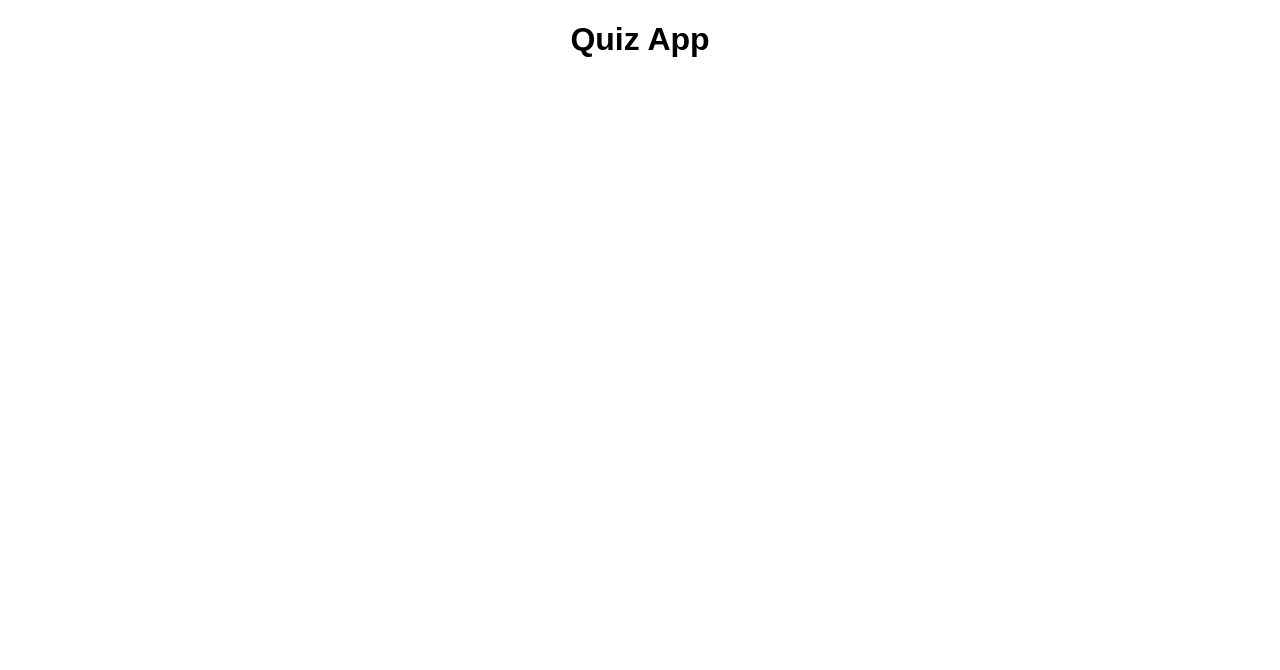
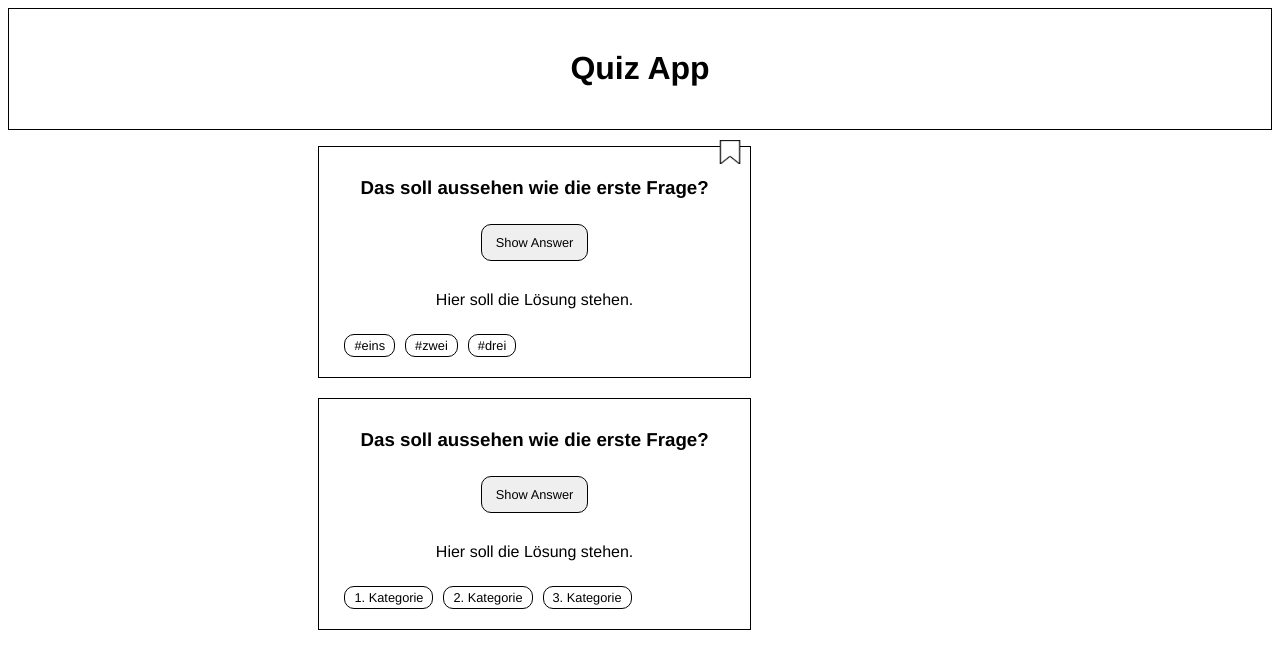
Before and after one commit to codebypaulina/paulinaczeschla-quiz-app, a plain HTML site: page index.html in a window 1280 px wide. Drawn offline with Linux system fonts and the light colour scheme.

Commit message:
updated title and card-section incl. bookmark

```diff
--- a/components/button.css
+++ b/components/button.css
@@ -0,0 +1,6 @@
+.button--show-answer {
+  border: solid 1px;
+  border-radius: 10px;
+  padding: 10px 14px;
+  font-size: 0.8rem;
+}
--- a/components/card.css
+++ b/components/card.css
@@ -0,0 +1,65 @@
+.question-container {
+  display: flex;
+  flex-direction: column;
+  align-items: center;
+  width: 80%;
+}
+
+.cards {
+  list-style-type: none;
+  padding: 0;
+}
+
+.card {
+  list-style-type: none;
+  border: solid 1px;
+  padding: 20px;
+  margin-bottom: 20px;
+  position: relative;
+  text-align: center;
+  max-width: 600px;
+  width: 100%;
+}
+
+.card .bookmark {
+  background: none;
+  border: none;
+  position: absolute;
+  top: -8px;
+  right: -1px;
+  cursor: pointer;
+}
+
+.card .bookmark img {
+  width: 30px;
+  height: 24px;
+  margin: 0;
+  padding: 0;
+}
+
+.card-question {
+  padding: 0;
+  margin-top: 10px;
+  margin-bottom: 25px;
+}
+
+.card-answer {
+  margin-top: 30px;
+  margin-bottom: 25px;
+}
+
+.categories {
+  list-style-type: none;
+  display: flex;
+  justify-content: left;
+  padding: 0;
+  margin: 0;
+}
+
+.categories li {
+  margin: 0 5px;
+  border: solid 1px;
+  border-radius: 10px;
+  padding: 3px 9px;
+  font-size: 0.8rem;
+}
--- a/components/header.css
+++ b/components/header.css
@@ -0,0 +1,5 @@
+header {
+  text-align: center;
+  border: 1px solid;
+  padding: 20px;
+}
--- a/global.css
+++ b/global.css
@@ -0,0 +1,8 @@
+* {
+  font-family: "Franklin Gothic Medium", "Arial Narrow", Arial, sans-serif;
+}
+
+body {
+  display: flex;
+  flex-direction: column;
+}
--- a/index.html
+++ b/index.html
@@ -12,8 +12,56 @@
       <h1>Quiz App</h1>
     </header>
 
-    <main>
-      <!-- INHALT -->
+    <main role="main">
+      <!----------- QUESTION CONTAINER ----------->
+      <section class="question-container">
+        <!----------- QUESTION CARDS LIST ----------->
+        <ul class="cards">
+          <!----------- CARD 1 ----------->
+          <li class="card">
+            <button class="bookmark" aria-label="bookmark this question">
+              <img src="./img/bookmark.png" alt="bookmark icon" />
+            </button>
+
+            <h3 class="card-question">
+              Das soll aussehen wie die erste Frage?
+            </h3>
+            <button
+              class="button button--show-answer"
+              role="button"
+              aria-label="Show Answer"
+            >
+              Show Answer
+            </button>
+            <p class="card-answer">Hier soll die Lösung stehen.</p>
+            <ul class="categories">
+              <li>#eins</li>
+              <li>#zwei</li>
+              <li>#drei</li>
+            </ul>
+          </li>
+
+          <!----------- CARD 2 ----------->
+          <li class="card">
+            <h3 class="card-question">
+              Das soll aussehen wie die erste Frage?
+            </h3>
+            <button
+              class="button button--show-answer"
+              role="button"
+              aria-label="Show Answer"
+            >
+              Show Answer
+            </button>
+            <p class="card-answer">Hier soll die Lösung stehen.</p>
+            <ul class="categories">
+              <li>1. Kategorie</li>
+              <li>2. Kategorie</li>
+              <li>3. Kategorie</li>
+            </ul>
+          </li>
+        </ul>
+      </section>
     </main>
 
     <footer>
--- a/styles.css
+++ b/styles.css
@@ -1,10 +1,5 @@
-body {
-  font-family: Arial, sans-serif;
-}
-
-header {
-}
-
-body header h1 {
-  text-align: center;
-}
+@import "/global.css";
+@import "/components/header.css";
+@import "/components/navigation.css";
+@import "/components/button.css";
+@import "/components/card.css";
```
